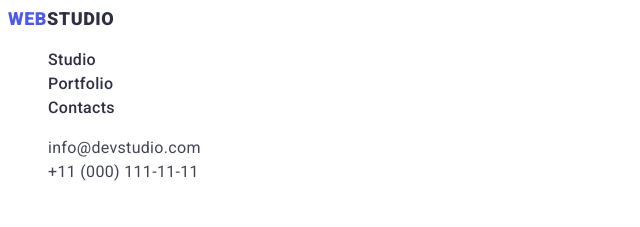
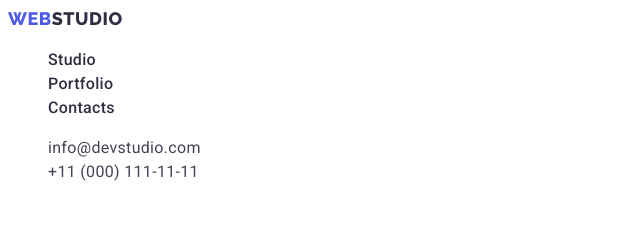
Before and after one commit to kashirin-olexsandr/goit-markup-hw-02, a plain HTML site: page index.html in a window 1280 px wide. Shown: the top 227 px of the page, 0-640 px from the left. Drawn offline with Linux system fonts and the light colour scheme.

Commit message:
Update styles.css

```diff
--- a/css/styles.css
+++ b/css/styles.css
@@ -1,6 +1,6 @@
 :root {
     --main-font: 'Roboto', sans-serif;
-    --second-font: 'Roboto', sans-serif;
+    --second-font: 'Raleway', sans-serif;
     --ultimate-white:#FFFFFF;
     --dark-bcg:#2E2F42;
     --modal-bcg:#FCFCFC;
```
